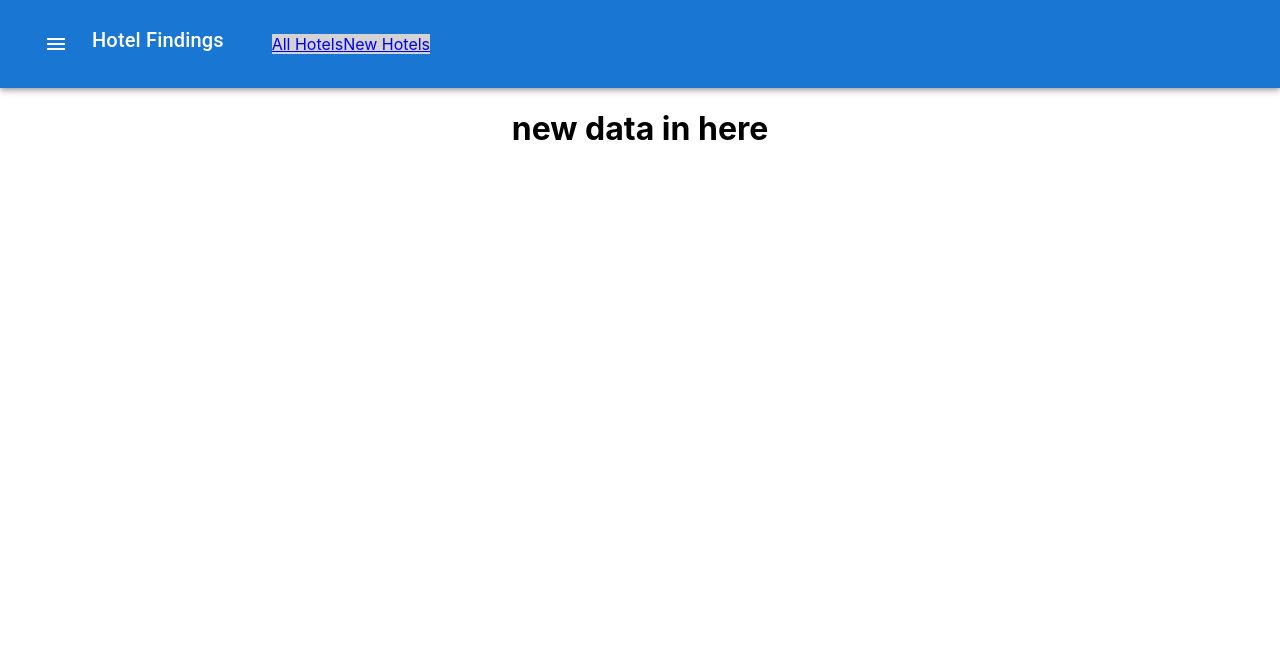
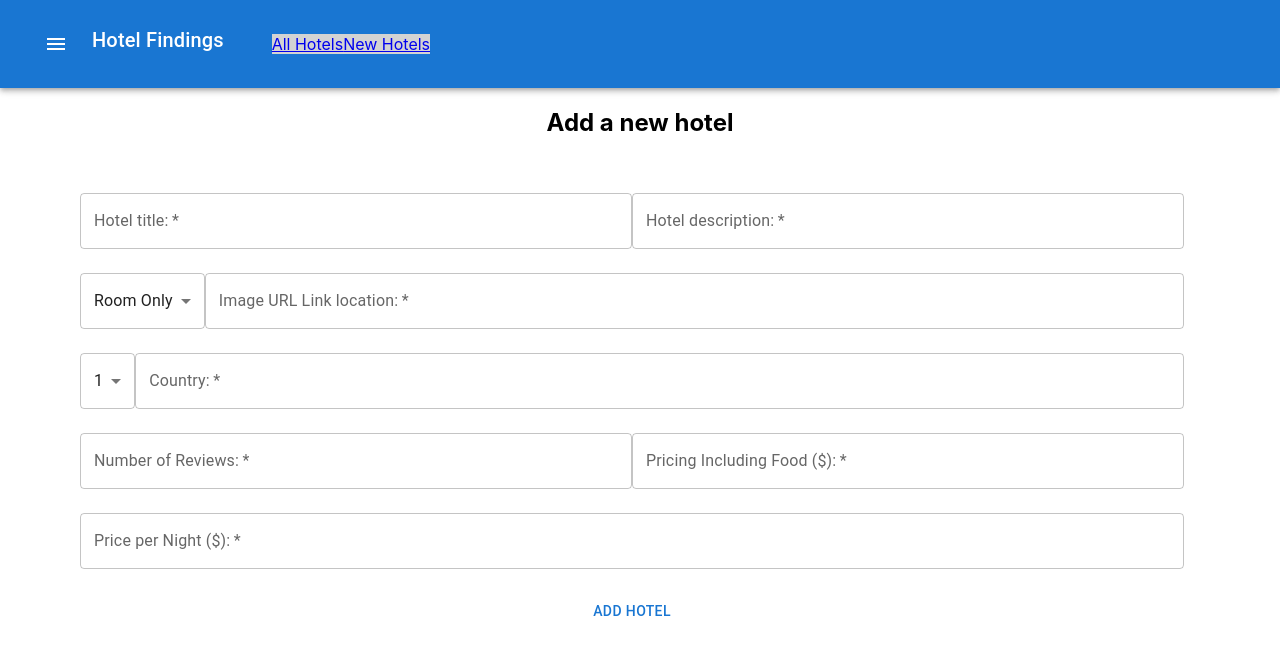
Before and after one commit to shraddha38/hotel-dashboard, a React (Create React App) app: page /create in a window 1280 px wide. Shown: the top 654 px of the page. Built offline with nearby package versions, Linux system fonts and the light colour scheme.

Commit message:
feat: delete and create hotel using firebase

```diff
--- a/src/components/Card.tsx
+++ b/src/components/Card.tsx
@@ -1,12 +1,13 @@
 import React, { useEffect, useState } from 'react';
 import { onSnapshot, QuerySnapshot, DocumentData } from "firebase/firestore"
-import { hotelsCollection } from '../lib/controller';
+import { deleteHotel, hotelsCollection } from '../lib/controller';
 import { NewHotelType } from '../types/hotel';
-import { Typography } from '@mui/material';
+import { Button, Typography } from '@mui/material';
 import Information from './Information';
+import { useNavigate } from "react-router-dom"
 const Card = () => {
     const [hotels, setHotels] = useState<NewHotelType[]>([])
-
+    const navigate = useNavigate();
     useEffect(() => {
         onSnapshot(
             hotelsCollection, (snapshot: QuerySnapshot<DocumentData>) => {
@@ -25,13 +26,14 @@ const Card = () => {
                 All Hotels
             </Typography>
             {
-                hotels && hotels.length ? (
+                hotels && hotels.length > 0 ? (
                     hotels.map((id) => {
-                        return <Information id={id} />
+                        return <>
+                            <Information id={id} />
+                            <Button onClick={() => { deleteHotel(id.id, navigate("/")) }}>
+                                Delete Hotel</Button>
+                        </>
                     })) : (<Typography> No hotel found</Typography>)
-
-
-
             }</>
     )
 }
--- a/src/components/Create.tsx
+++ b/src/components/Create.tsx
@@ -1,11 +1,134 @@
-import React from 'react';
+import { Button, MenuItem, Select, TextField } from "@mui/material";
+import { Box } from "@mui/system";
+import React, { useState } from "react";
+import { useNavigate } from "react-router-dom";
+import { addHotel } from "../lib/controller";
 
-const Create = () => {
+function Create() {
+    const [title, setTitle] = useState("");
+    const [description, setDescription] = useState("");
+    const [feature, setFeature] = useState("Room Only");
+    const [imageUrl, setImageUrl] = useState("");
+
+    const [stars, setStars] = useState("1");
+    const [country, setCountry] = useState("");
+    const [review, setReview] = useState("");
+    const [includingFoodPrice, setIncludingFoodPrice] = useState("");
+    const [perNight, setPerNight] = useState("");
+
+    const navigate = useNavigate();
+
+    const addNewHotel = (e: React.FormEvent<HTMLFormElement>) => {
+        console.log("successfully added a new hotel");
+        e.preventDefault();
+        addHotel({
+            title,
+            description,
+            feature,
+            imageUrl,
+            starsRating: parseInt(stars, 10),
+            country,
+            noOfReviews: parseInt(review, 10),
+            includingFoodPrice,
+            pricePerNight: perNight,
+        });
+
+
+
+        console.log("successfully added a new hotel");
+        navigate("/");
+    };
+
     return (
-        <div>
-            <h1> new  data in here</h1>
-        </div>
+        <div className="create">
+            <h2>Add a new hotel</h2>
+            <form onSubmit={(e) => addNewHotel(e)}>
+                <Box width="90%" sx={{ justifyContent: "space-evenly", m: 7 }} >
+
+                    <Box sx={{ display: "flex", justifyContent: "space-evenly", m: 3 }}>
+                        <TextField
+                            type="text"
+                            required
+                            fullWidth
+                            label="Hotel title:"
+                            value={title}
+                            onChange={(e) => setTitle(e.target.value)}
+                        />
+                        <TextField
+                            required fullWidth
+                            label="Hotel description:"
+                            value={description}
+                            onChange={(e) => setDescription(e.target.value)}
+                        ></TextField>
+                    </Box>
+                    <Box sx={{ display: "flex", justifyContent: "space-evenly", m: 3 }}>
+                        <Select
+                            label="Main Feature:"
+                            value={feature}
+                            onChange={(e) => {
+                                setFeature(e.target.value)
+                            }}
+                        >
+                            {["Room Only", "Room with Breakfast included",
+                                "Local Charges Payable at Hotel", " Free Parking for all guests",
+                                "Free WiFi", "Spa and wellness centre included",
+                                " Private parking at the hotel", "Restaurant & Bar",
+                                "Swimming pool", "Room and Parking"
+                            ].map((id) => {
+                                return <MenuItem key={id} value={id}>{id}</MenuItem>
+                            })}
+                        </Select>
+                        <TextField
+                            label="Image URL Link location:"
+                            type="text"
+                            required fullWidth
+                            value={imageUrl}
+                            onChange={(e) => setImageUrl(e.target.value)}
+                        /></Box>
+                    <Box sx={{ display: "flex", justifyContent: "space-evenly", m: 3 }}>
+                        <Select label="Stars Rating:" value={stars} onChange={(e) => setStars(e.target.value)}>
+                            {[1, 2, 3, 4, 5].map((id) => {
+                                return <MenuItem key={id} value={id}> {id}
+                                </MenuItem>
+                            })}
+                        </Select>
+                        <TextField
+                            label="Country:"
+                            type="text"
+                            required fullWidth
+                            value={country}
+                            onChange={(e) => setCountry(e.target.value)}
+                        />
+                    </Box>
+                    <Box sx={{ display: "flex", justifyContent: "space-evenly", m: 3 }}>
+                        <TextField
+                            label="Number of Reviews:"
+                            type="number"
+                            required fullWidth
+                            value={review}
+                            onChange={(e) => setReview(e.target.value)}
+                        />
+                        <TextField
+                            type="text"
+                            label=" Pricing Including Food ($):"
+                            required fullWidth
+                            value={includingFoodPrice}
+                            onChange={(e) => setIncludingFoodPrice(e.target.value)}
+                        /></Box>
+                    <Box sx={{ display: "flex", justifyContent: "space-evenly", m: 3 }}>
+                        <TextField
+                            label="Price per Night ($):"
+                            type="text"
+                            required fullWidth
+                            value={perNight}
+                            onChange={(e) => setPerNight(e.target.value)}
+                        /></Box>
+                    <Button type="submit">Add Hotel</Button> </Box>
+            </form>
+
+
+        </div >
     );
-};
+}
 
 export default Create;
--- a/src/components/Details.tsx
+++ b/src/components/Details.tsx
@@ -1,11 +1,47 @@
-import React from 'react';
+import { doc, getDoc } from "firebase/firestore";
+import React, { useEffect, useState } from "react";
+import { useParams } from "react-router-dom";
+import { firestore } from "../lib/controller";
+import Information from "./Information";
 
-const Details = () => {
+function Details() {
+    const { id } = useParams();
+    console.log(id, "id")
+
+    // Fetch a single document
+    const getHotel = doc(firestore, `hotels/${id}`);
+
+    const [isLoading, setIsLoading] = useState(false);
+    const [hotel, setHotel] = useState({});
+
+    useEffect(() => {
+        const fetchHotelData = async () => {
+            setIsLoading(true);
+            const docSnap = await getDoc(getHotel);
+            if (docSnap.exists()) {
+                const newHotelObj = {
+                    id: docSnap.id,
+                    ...docSnap.data(),
+                };
+                setHotel(newHotelObj);
+                setIsLoading(false);
+            } else {
+                // doc.data() will be undefined in this case
+                console.log("No such document");
+            }
+        };
+        fetchHotelData();
+        // eslint-disable-next-line react-hooks/exhaustive-deps
+    }, []);
+
+    if (isLoading) return <div className="loading" />;
     return (
-        <div>
-
+        <div className="hotel-details">
+            {/* {Object.keys(hotel) && Object.keys(hotel).length ? (
+                <Information hotel={hotel} detailsPage />
+            ) : null} */}
         </div>
     );
-};
+}
 
 export default Details;
--- a/src/components/Information.tsx
+++ b/src/components/Information.tsx
@@ -17,6 +17,8 @@ import MoreVertIcon from '@mui/icons-material/MoreVert';
 import { NewHotelType } from '../types/hotel';
 import { Box } from '@mui/system';
 import { StarBorder, StarBorderOutlined } from '@mui/icons-material';
+import { Link } from 'react-router-dom';
+import { Button } from '@mui/material';
 
 interface ExpandMoreProps extends IconButtonProps {
     expand: boolean;
@@ -81,6 +83,9 @@ export default function Information({ id }: Iprops) {
                         <ExpandMoreIcon />
                     </ExpandMore>
                 </CardActions>
+                <Link to={`/hotels/${id.id}`}>
+                    <Button variant="outlined" color="success">View More Information</Button>
+                </Link>
                 <Collapse in={expanded} timeout="auto" unmountOnExit>
                     <CardContent>
                         <Typography paragraph>Packages: </Typography>
@@ -95,6 +100,7 @@ export default function Information({ id }: Iprops) {
                         </Typography>
                     </CardContent>
                 </Collapse>
+
             </Card>
         </Box>
     );
--- a/src/lib/controller.ts
+++ b/src/lib/controller.ts
@@ -1,6 +1,19 @@
 
-import { collection, getFirestore } from "firebase/firestore";
+import { collection, getFirestore, addDoc, doc, deleteDoc } from "firebase/firestore";
+import { NewHotelType, AddHotelType } from "../types/hotel";
 import { app } from "./firebase";
 export const firestore = getFirestore(app);
 
 export const hotelsCollection = collection(firestore, 'hotels')
+
+export const addHotel = async (hotelData: AddHotelType) => {
+    const newHotel = await addDoc(hotelsCollection, { ...hotelData });
+    console.log(`The new hotel was created at ${newHotel.path}`);
+};
+
+export const deleteHotel = async (id: string, navigate: any) => {
+    const document = doc(firestore, `hotels/${id}`);
+    await deleteDoc(document)
+    console.log(`The  hotel has been deleted`);
+    navigate("/")
+};
```
Also changed, not shown: src/types/hotel.ts (+12 -1 lines).
